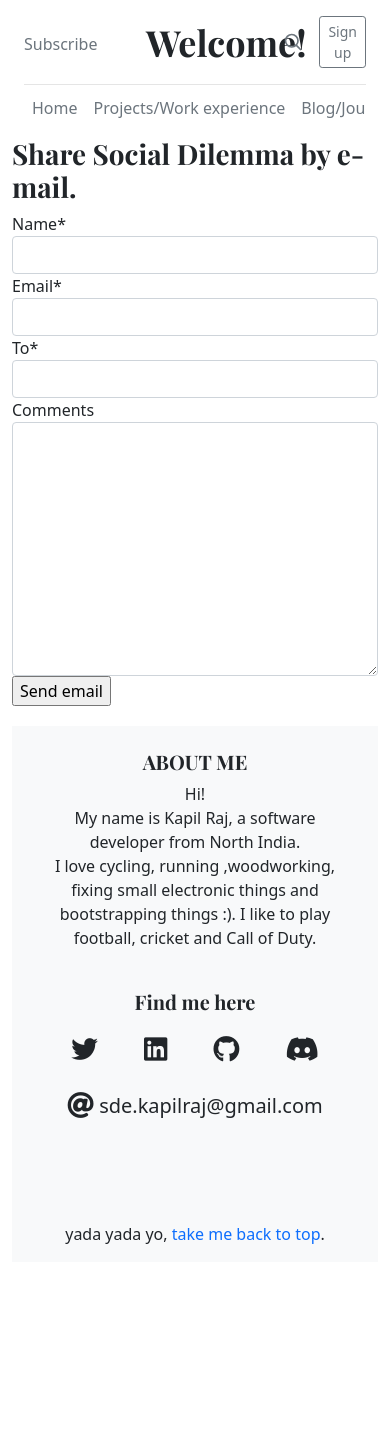
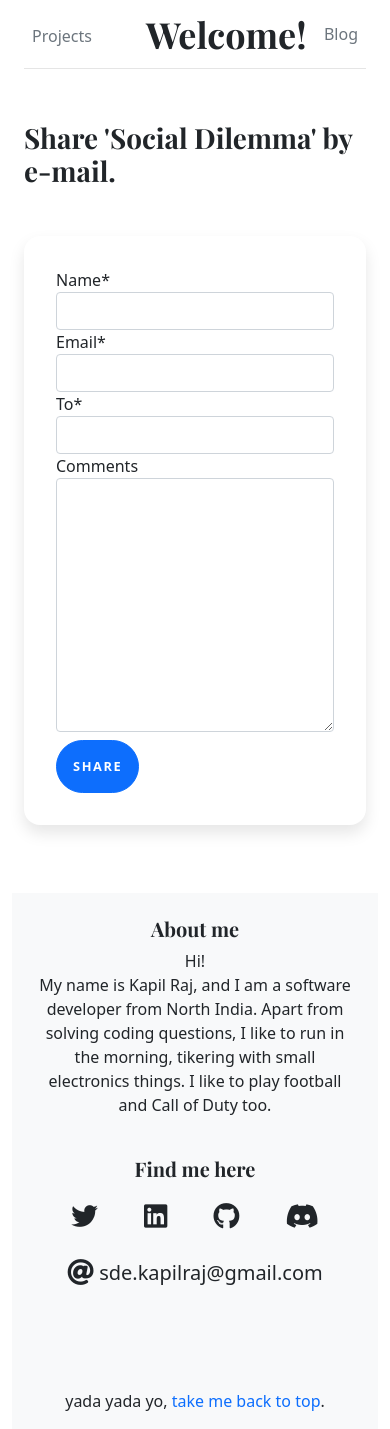
Before and after one commit to init-fun/portfolio, a Django app: page /post/5/share/ in a window 390 px wide. Before the commit the page ends 1244 px from the top, so only its background shows below. Run offline with Django 3.2, Linux system fonts and the light colour scheme; data comes from the database, SQL or seed files in the repository; both versions use the stored data as it was after the commit; parts of the project's set-up code (start-up, migrations or seed data) failed here and were passed over; some libraries are stand-ins or nearby versions; some web fonts are replaced.

Commit message:
ready for first delpoy

```diff
--- a/blog/templates/blog/base.html
+++ b/blog/templates/blog/base.html
@@ -5,8 +5,7 @@
 <head>
     <meta charset="utf-8">
     <meta name="viewport" content="width=device-width, initial-scale=1">
-    <meta name="description" content="_kapilraj">
-    <meta name="generator" content="Hugo 0.80.0">
+    <meta name="description" content="kapilraj">
     <title>Blog</title>
 
     <link href="https://cdn.jsdelivr.net/npm/bootstrap@5.0.0-beta2/dist/css/bootstrap.min.css" rel="stylesheet"
@@ -42,6 +41,7 @@
     <link href="{% static 'blog/css/blog.css' %}" rel="stylesheet">
     <link href="{% static 'blog/css/hero.css' %}" rel="stylesheet">
     <link href="{% static 'blog/css/card.css' %}" rel="stylesheet">
+    <link href="{% static 'blog/css/share_post_form.css' %}" rel="stylesheet">
 </head>
 
 <body>
@@ -55,31 +55,35 @@
             <header class="blog-header py-3">
                 <div class="row flex-nowrap justify-content-between align-items-center">
                     <div class="col-4 pt-1">
-                        <a class="link-secondary" href="#">Subscribe</a>
+                        <!-- <a class="link-secondary" href="#">Subscribe</a> -->
+                        <a class="p-2 link-secondary" href="{% url 'blog:carrer_page' %}">Projects</a>
+
                     </div>
                     <div class="col-4 text-center">
                         <a class="blog-header-logo text-dark" href="{% url 'blog:index'%}">Welcome!</a>
                     </div>
                     <div class="col-4 d-flex justify-content-end align-items-center">
-                        <a class="link-secondary" href="#" aria-label="Search">
-                            <svg xmlns="http://www.w3.org/2000/svg" width="20" height="20" fill="none"
+                        <a class="p-2 link-secondary" href="{% url 'blog:post_list' %}">Blog</a>
+
+                        <!-- <a class="link-secondary" href="#" aria-label="Search"> -->
+                        <!-- <svg xmlns="http://www.w3.org/2000/svg" width="20" height="20" fill="none"
                                 stroke="currentColor" stroke-linecap="round" stroke-linejoin="round" stroke-width="2"
                                 class="mx-3" role="img" viewBox="0 0 24 24">
                                 <title>Search</title>
                                 <circle cx="10.5" cy="10.5" r="7.5" />
                                 <path d="M21 21l-5.2-5.2" />
                             </svg>
-                        </a>
-                        <a class="btn btn-sm btn-outline-secondary" href="#">Sign up</a>
+                        </a> -->
+                        <!-- <a class="btn btn-sm btn-outline-secondary" href="#">Sign up</a> -->
                     </div>
                 </div>
             </header>
 
             <div class="nav-scroller py-1 mb-2">
                 <nav class="nav d-flex justify-content-between">
-                    <a class="p-2 link-secondary" href="{% url 'blog:index'%}">Home</a>
+                    <!-- <a class="p-2 link-secondary" href="{% url 'blog:index'%}">Home</a>
                     <a class="p-2 link-secondary" href="{% url 'blog:carrer_page' %}">Projects/Work experience</a>
-                    <a class="p-2 link-secondary" href="{% url 'blog:post_list' %}">Blog/Journey</a>
+                    <a class="p-2 link-secondary" href="{% url 'blog:post_list' %}">Blog/Journey</a> -->
 
                 </nav>
             </div>
@@ -111,13 +115,13 @@
                 <div class="row">
                     <!--Grid column-->
                     <div class="col-lg-7 col-md-12 mb-4 mb-md-0">
-                        <h5 class="text-uppercase">About me</h5>
+                        <h5>About me</h5>
 
                         <p>
-                            Hi!<br>My name is Kapil Raj, a software developer from North India.<br>I love cycling,
-                            running
-                            ,woodworking, fixing small electronic things and bootstrapping things :). I like to play
-                            football, cricket and Call of Duty.
+                            Hi!<br>My name is Kapil Raj, and I am a software developer from North India. Apart from
+                            solving coding questions, I like to run in the morning, tikering with small electronics
+                            things. I like to play
+                            football and Call of Duty too.
 
                         </p>
                     </div>
@@ -168,6 +172,7 @@
         </footer>
 
         {% endblock footer %}
+
     </main>
 
 </body>
--- a/blog/templates/blog/carrer.html
+++ b/blog/templates/blog/carrer.html
@@ -8,7 +8,7 @@
 
 
 <div class="container">
-    <div class="row py-5">
+    <div class="row py-4">
         <div class="col-lg-9 mx-auto text-center">
             <h1 class="display-4">Career</h1>
             <p class="lead mb-0">Here are the places I have worked till now </p>
--- a/blog/templates/blog/post/share.html
+++ b/blog/templates/blog/post/share.html
@@ -1,15 +1,48 @@
 {% extends 'blog/base.html' %}
 {% load crispy_forms_tags %}
 {% block main_content %}
+
+
+
+<div class="container">
+    <div class="row">
+
+
+        <div class="col-lg-10 col-xl-9 mx-auto">
+            <h1>Share '{{post.title}}' by e-mail.</h1>
+            <div class="card card-signin flex-row my-5">
+                <div class="card-img-left d-none d-md-flex">
+                    <!-- Background image for card set in CSS! -->
+                </div>
+                <!-- insert here -->
                 {% if sent %}
                 <h1>Email sent sucessfully</h1>
                 <p>{{post.title}} was successfully sent to {{form.cleaned_data.to}}</p>
                 {% else %}
-<h1>Share {{post.title}} by e-mail.</h1>
-<form method="POST">
+                <!-- end of insert here -->
+
+                <div class="card-body">
+                    <!-- <h5 class="card-title text-center">Register</h5> -->
+
+
+                    <form method="POST" class="form-signin">
                         {{form | crispy}}
                         {% csrf_token %}
-    <input type='submit' value="Send email">
+
+                        <button class="btn btn-lg text-center mt-2 small btn-primary btn-block text-uppercase"
+                            type="submit" value="Send email">Share</button>
+
                     </form>
+
+
                     {% endif %}
+
+
+
+                </div>
+            </div>
+        </div>
+    </div>
+</div>
+
 {% endblock main_content %}
--- /dev/null
+++ b/static/blog/css/share_post_form.css
@@ -0,0 +1,113 @@
+:root {
+    --input-padding-x: 1.5rem;
+    --input-padding-y: .75rem;
+  }
+
+  .card-signin {
+    border: 0;
+    border-radius: 1rem;
+    box-shadow: 0 0.5rem 1rem 0 rgba(0, 0, 0, 0.1);
+    overflow: hidden;
+  }
+
+  .card-signin .card-title {
+    margin-bottom: 2rem;
+    font-weight: 300;
+    font-size: 1.5rem;
+  }
+
+  .card-signin .card-img-left {
+    width: 45%;
+    /* Link to your background image using in the property below! */
+    background: scroll center url('https://source.unsplash.com/WEQbe2jBg40/414x512');
+    background-size: cover;
+  }
+
+  .card-signin .card-body {
+    padding: 2rem;
+  }
+
+  .form-signin {
+    width: 100%;
+  }
+
+  .form-signin .btn {
+    font-size: 80%;
+    border-radius: 5rem;
+    letter-spacing: .1rem;
+    font-weight: bold;
+    padding: 1rem;
+    transition: all 0.2s;
+  }
+
+  .form-label-group {
+    position: relative;
+    margin-bottom: 1rem;
+  }
+
+  .form-label-group input {
+    height: auto;
+    border-radius: 2rem;
+  }
+
+  .form-label-group>input,
+  .form-label-group>label {
+    padding: var(--input-padding-y) var(--input-padding-x);
+  }
+
+  .form-label-group>label {
+    position: absolute;
+    top: 0;
+    left: 0;
+    display: block;
+    width: 100%;
+    margin-bottom: 0;
+    /* Override default `<label>` margin */
+    line-height: 1.5;
+    color: #495057;
+    border: 1px solid transparent;
+    border-radius: .25rem;
+    transition: all .1s ease-in-out;
+  }
+
+  .form-label-group input::-webkit-input-placeholder {
+    color: transparent;
+  }
+
+  .form-label-group input:-ms-input-placeholder {
+    color: transparent;
+  }
+
+  .form-label-group input::-ms-input-placeholder {
+    color: transparent;
+  }
+
+  .form-label-group input::-moz-placeholder {
+    color: transparent;
+  }
+
+  .form-label-group input::placeholder {
+    color: transparent;
+  }
+
+  .form-label-group input:not(:placeholder-shown) {
+    padding-top: calc(var(--input-padding-y) + var(--input-padding-y) * (2 / 3));
+    padding-bottom: calc(var(--input-padding-y) / 3);
+  }
+
+  .form-label-group input:not(:placeholder-shown)~label {
+    padding-top: calc(var(--input-padding-y) / 3);
+    padding-bottom: calc(var(--input-padding-y) / 3);
+    font-size: 12px;
+    color: #777;
+  }
+
+  .btn-google {
+    color: white;
+    background-color: #ea4335;
+  }
+
+  .btn-facebook {
+    color: white;
+    background-color: #3b5998;
+  }
```
Also changed, not shown: blog/templates/blog/post/detail.html (+23 -6 lines), blog/templates/blog/post/list.html (+22 -7 lines), static/blog/js/portfolio.js (added, +15 -0 lines), db.sqlite3. Lines whose indentation alone changed are shown as unchanged.
